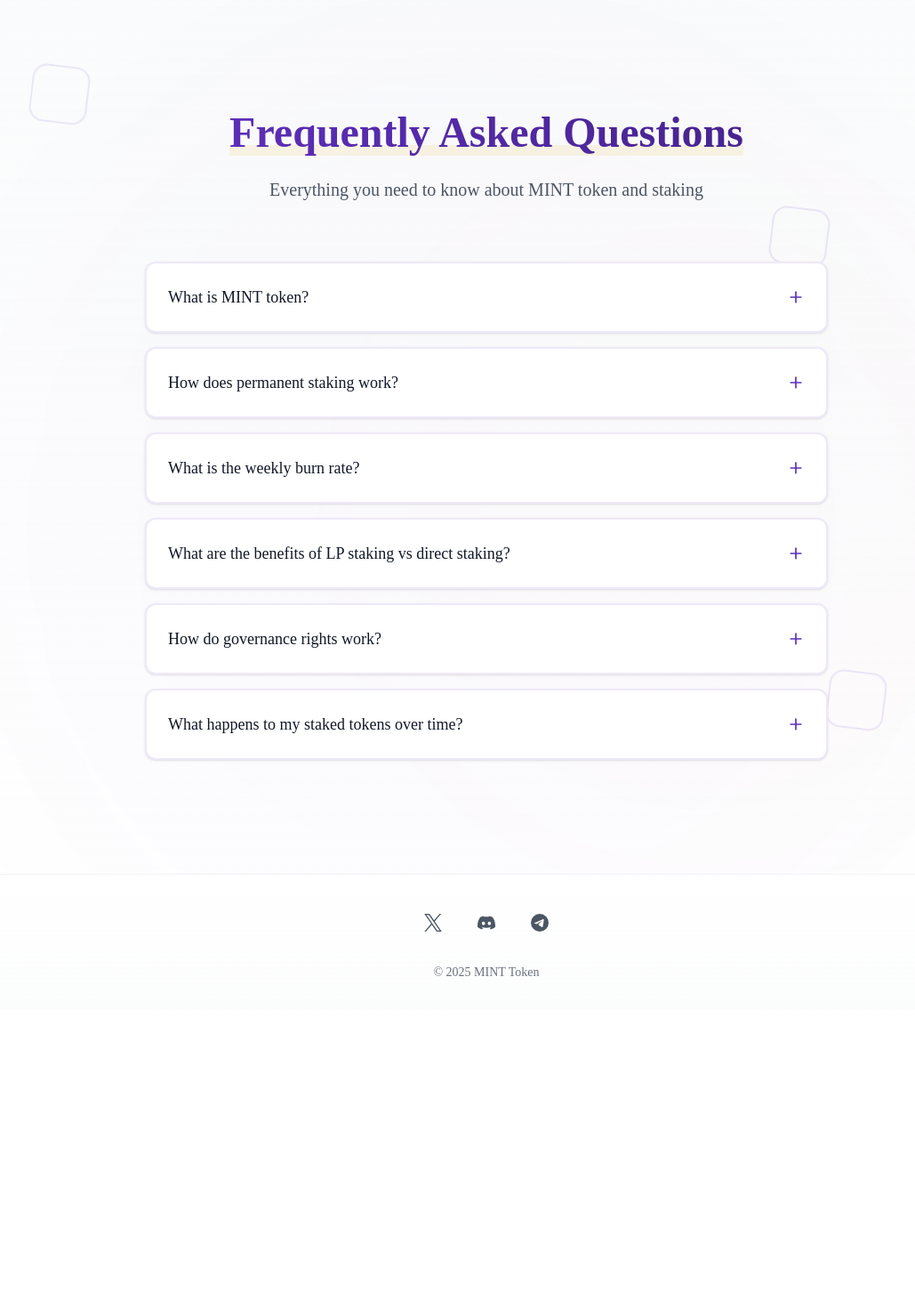
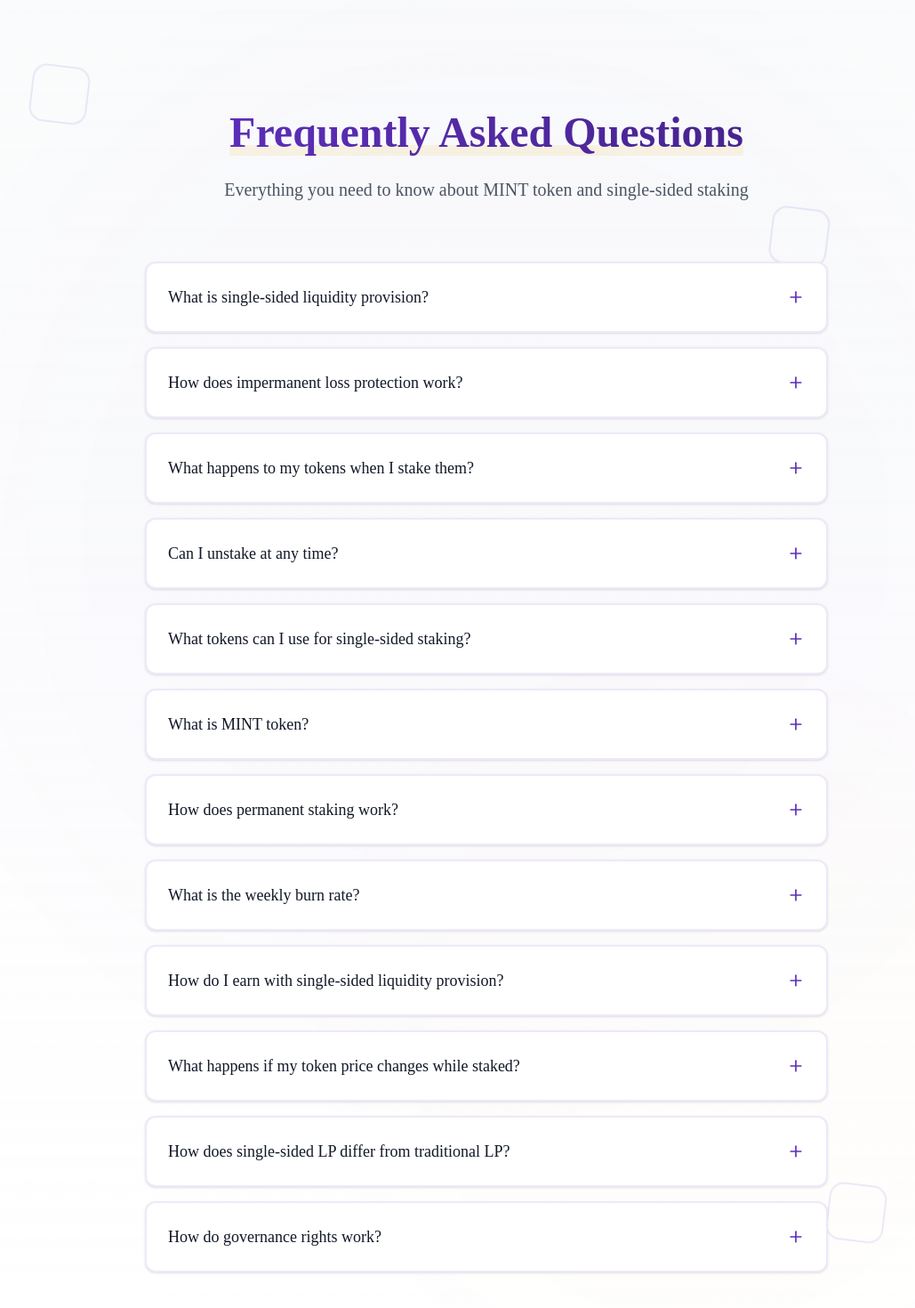
Before and after one commit to skyf0xx/mint, a Next.js app: page / in a window 1280 px wide. Shown: the part 8062-9532 px from the top of the page at 89% size, without its empty margins (93-1122 px from the left). Before the commit the page ends 9197 px from the top, so only its background shows below. Built offline with nearby package versions, Linux system fonts and the light colour scheme.

Commit message:
feat: update faq

```diff
--- a/sections/faq.tsx
+++ b/sections/faq.tsx
@@ -3,31 +3,55 @@ import { motion, AnimatePresence } from 'framer-motion';
 import { Card, CardContent } from '@/components/ui/card';
 import { Plus, Minus } from 'lucide-react';
 
-// FAQ data array
+// Enhanced FAQ data array with single-sided LP questions
 const faqItems = [
+    {
+        question: 'What is single-sided liquidity provision?',
+        answer: 'Single-sided liquidity provision allows you to contribute to a liquidity pool using only one token instead of the traditional two. MINT automatically provides the matching token (MINT) to create a complete LP position, eliminating the need for you to own or provide both tokens in a pair.',
+    },
+    {
+        question: 'How does impermanent loss protection work?',
+        answer: "MINT's impermanent loss protection gradually vests over a 30-day period, starting at 0% and reaching a maximum of 50% protection. When you unstake your position, the protocol automatically calculates your impermanent loss and compensates you based on your vested protection percentage. This significantly reduces the risk traditionally associated with providing liquidity.",
+    },
+    {
+        question: 'What happens to my tokens when I stake them?',
+        answer: 'When you stake a token, the protocol automatically pairs it with MINT tokens to create a complete LP position. This position is then staked on Botega, allowing you to earn trading fees. Your original token exposure is maintained while the protocol handles the complexity of liquidity provision behind the scenes.',
+    },
+    {
+        question: 'Can I unstake at any time?',
+        answer: "Yes, you can unstake your position at any time. When you do, you'll receive your original tokens back plus any earned profits, along with impermanent loss compensation based on your vesting period. The longer you've staked, the higher percentage of protection you'll receive, up to 50% after 30 days.",
+    },
+    {
+        question: 'What tokens can I use for single-sided staking?',
+        answer: 'The protocol supports staking various tokens including qAR, wAR, NAB, AO, and USDC. You can provide any of these tokens, and the protocol will automatically match it with the appropriate amount of MINT tokens to create a complete LP position.',
+    },
     {
         question: 'What is MINT token?',
         answer: 'MINT is a deflationary cryptocurrency token that allows holders to earn perpetual NAB rewards through staking. It features an innovative burn mechanism that reduces supply over time while providing sustainable yield generation through permanent staking.',
     },
     {
         question: 'How does permanent staking work?',
-        answer: 'When you permanently stake MINT tokens, they become locked forever in exchange for continuous NAB rewards. These staked tokens are protected from the weekly burn mechanism and provide governance rights in the NAB ecosystem. The staking is irreversible, ensuring long-term alignment with the protocol.',
+        answer: 'When you permanently stake MINT tokens at nabtoken.xyz, they become locked forever in exchange for continuous NAB rewards. These staked tokens are protected from the weekly burn mechanism and provide governance rights in the NAB ecosystem. The staking is irreversible, ensuring long-term alignment with the protocol.',
     },
     {
         question: 'What is the weekly burn rate?',
         answer: 'MINT has a fixed weekly burn rate of 0.25% that applies to all unstaked tokens. This controlled supply reduction continues until reaching the mathematical floor of 21M tokens from the initial 77M supply. Permanently staked tokens are exempt from these burns.',
     },
     {
-        question: 'What are the benefits of LP staking vs direct staking?',
-        answer: 'Direct staking offers NAB rewards and complete burn protection but requires permanent lock-up. LP staking provides more flexibility with withdrawal options but is subject to burns. Choose based on your preferred balance of rewards versus flexibility.',
+        question: 'How do I earn with single-sided liquidity provision?',
+        answer: 'You earn in multiple ways: 1) 99% of the standard trading fees from the Botega pool, 2) Appreciation of your underlying token, and 3) Protection from impermanent loss that gradually vests up to 50% over 30 days, reducing the risk traditionally associated with liquidity provision.',
+    },
+    {
+        question: 'What happens if my token price changes while staked?',
+        answer: 'If your staked token appreciates in value, you retain 99% of the profits. If the price changes cause impermanent loss, the protocol compensates you for a portion of that loss based on your vesting period (up to 50% after 30 days). This creates a more balanced risk/reward profile compared to traditional LP positions.',
+    },
+    {
+        question: 'How does single-sided LP differ from traditional LP?',
+        answer: 'Traditional LP requires you to provide equal value of two tokens, often forcing you to sell half your position and exposing you to full impermanent loss. Single-sided LP allows you to provide just one token, maintain full asset exposure, receive up to 50% IL protection, and enjoy a simplified one-click process without complex position calculations.',
     },
     {
         question: 'How do governance rights work?',
         answer: 'Staked MINT tokens grant proportional voting power in the NAB ecosystem. As the total supply decreases through burns while your staked amount remains constant, your governance influence naturally increases over time. This allows you to participate in crucial protocol decisions and shape the future of the ecosystem.',
-    },
-    {
-        question: 'What happens to my staked tokens over time?',
-        answer: 'Your staked MINT tokens remain permanently locked while continuously generating NAB rewards. As the unstaked supply decreases through burns, your staked position represents an increasingly larger percentage of the total supply, enhancing both your governance power and relative share of the ecosystem.',
     },
 ];
 
@@ -156,7 +180,8 @@ const FAQ = () => {
                         </span>
                     </h2>
                     <p className="text-xl text-gray-600 leading-relaxed">
-                        Everything you need to know about MINT token and staking
+                        Everything you need to know about MINT token and
+                        single-sided staking
                     </p>
                 </motion.div>
 
```
